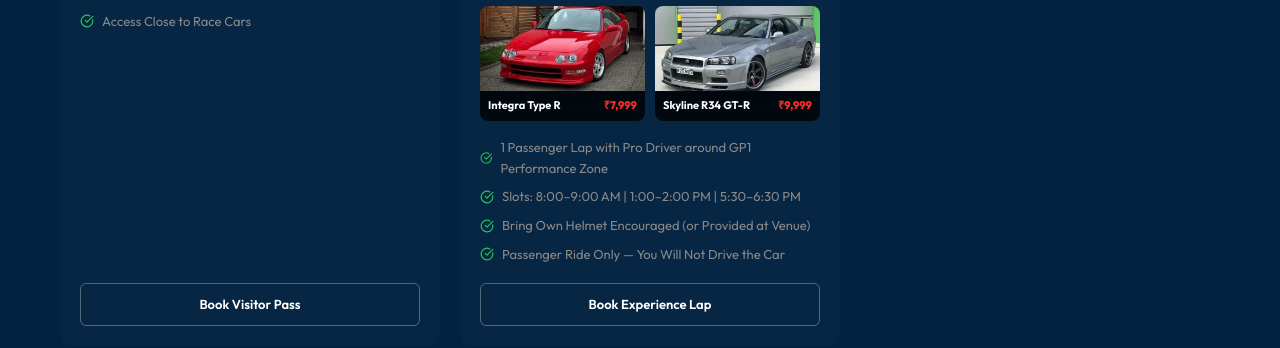
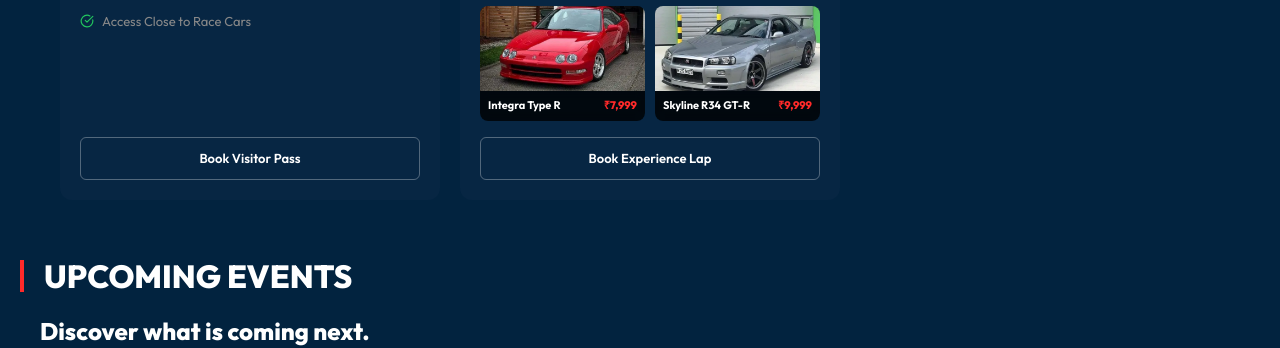
Before and after one commit to zepher-23/trackmeisters, a React (Vite) app: page /events in a window 1280 px wide. Shown: the part 1481-1829 px from the top of the page. Built offline with nearby package versions, Linux system fonts and the light colour scheme; no server answers; the database is empty.

Commit message:
Remove bullet list from Experience Lap card

```diff
--- a/src/pages/Events.jsx
+++ b/src/pages/Events.jsx
@@ -624,24 +624,11 @@ const Events = () => {
                                 </div>
                             </div>
 
-                            <ul style={{ flex: 1, listStyle: 'none', padding: 0, display: 'flex', flexDirection: 'column', gap: '8px', marginBottom: '18px' }}>
-                                {[
-                                    '1 Passenger Lap with Pro Driver around GP1 Performance Zone',
-                                    'Slots: 8:00–9:00 AM | 1:00–2:00 PM | 5:30–6:30 PM',
-                                    'Bring Own Helmet Encouraged (or Provided at Venue)',
-                                    'Passenger Ride Only — You Will Not Drive the Car'
-                                ].map((item, i) => (
-                                    <li key={i} style={{ display: 'flex', gap: '8px', alignItems: 'center', fontSize: '13px', color: 'var(--color-text-secondary)' }}>
-                                        <CheckCircle size={14} color="#22c55e" />
-                                        <span>{item}</span>
-                                    </li>
-                                ))}
-                            </ul>
-
                             <button
                                 onClick={() => navigate('/register?mode=experience')}
                                 style={{
                                     width: '100%',
+                                    marginTop: 'auto',
                                     padding: '10px',
                                     background: 'transparent',
                                     border: '1px solid rgba(255, 255, 255, 0.3)',
```
